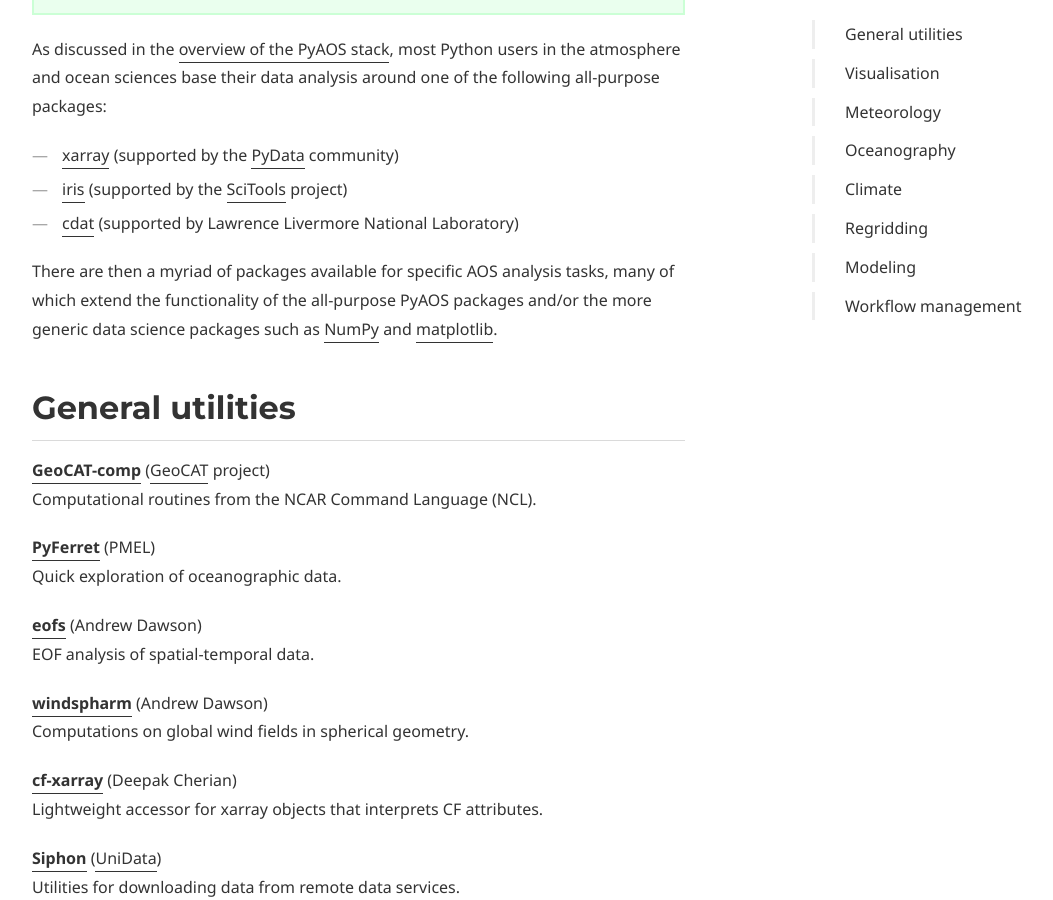
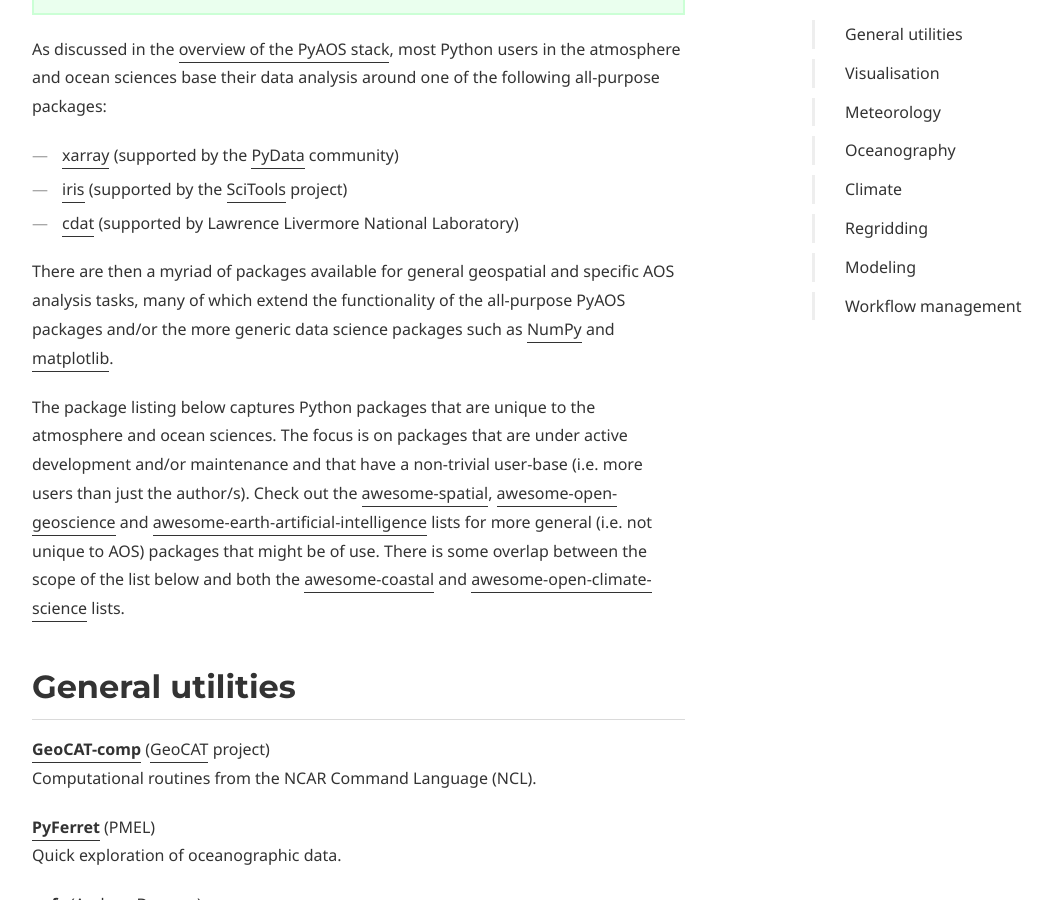
Before and after one commit to PyAOS/pyaos.github.io, a Jekyll site: the page built from packages.md, in a window 1280 px wide and 900 px high, scrolled down 809 px. Shown: the whole window, without its empty margins (38-1091 px from the left). Built offline with Jekyll 4.4.1, drawn with Linux system fonts in a browser that asks for light colours; some web fonts are replaced.

Commit message:
Add links to relevant awesome lists

```diff
--- a/packages.md
+++ b/packages.md
@@ -38,10 +38,21 @@
 * [iris](https://scitools.org.uk/iris/docs/latest/) (supported by the [SciTools](https://scitools.org.uk/) project)
 * [cdat](https://cdat.llnl.gov/) (supported by Lawrence Livermore National Laboratory)
 
-There are then a myriad of packages available for specific AOS analysis tasks,
+There are then a myriad of packages available for general geospatial and specific AOS analysis tasks,
 many of which extend the functionality of the all-purpose PyAOS packages
 and/or the more generic data science packages such as [NumPy](http://www.numpy.org/)
 and [matplotlib](https://matplotlib.org/).
+
+The package listing below captures Python packages that are unique to the atmosphere and ocean sciences.
+The focus is on packages that are under active development and/or maintenance and
+that have a non-trivial user-base (i.e. more users than just the author/s).
+Check out the [awesome-spatial](https://github.com/RoboDonut/awesome-spatial#readme),
+[awesome-open-geoscience](https://github.com/softwareunderground/awesome-open-geoscience#readme)
+and [awesome-earth-artificial-intelligence](https://github.com/ESIPFed/Awesome-Earth-Artificial-Intelligence/blob/master/README.md)
+lists for more general (i.e. not unique to AOS) packages that might be of use.
+There is some overlap between the scope of the list below and both the
+[awesome-coastal](https://github.com/chrisleaman/awesome-coastal#readme) and
+[awesome-open-climate-science](https://github.com/pangeo-data/awesome-open-climate-science#readme) lists.
 
 ## General utilities
 
```
